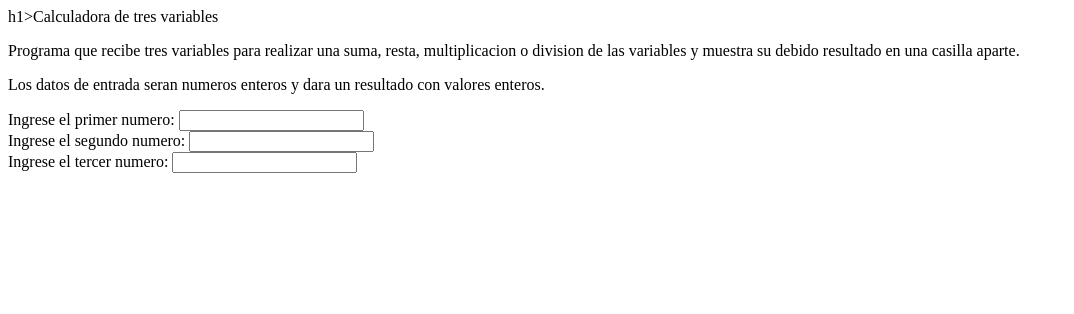
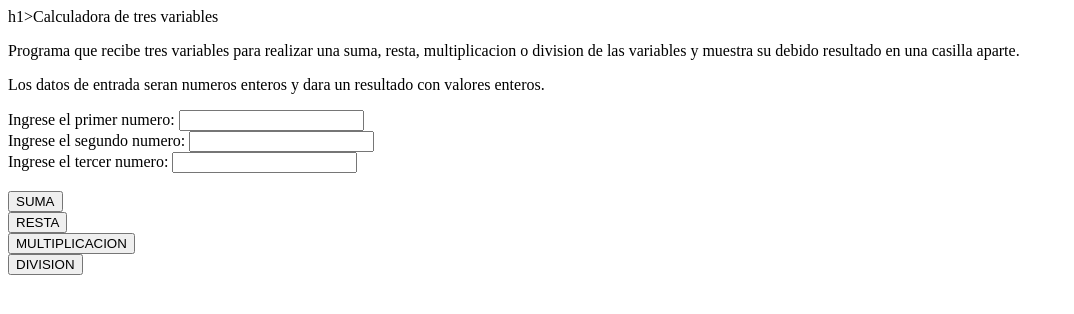
Before and after one commit to Frnn4268/Proyecto2--Calculadora-, a plain HTML site: page index.html in a window 1280 px wide. Shown: the whole page, without its empty margins (0-1074 px from the left). Drawn offline with Linux system fonts and the light colour scheme.

Commit message:
Se agregaron botones para sumar, restar, multiplicar o dividir

```diff
--- a/index.html
+++ b/index.html
@@ -31,5 +31,16 @@
      <br>
      <br>
 
+     <!--Boton que llamara a la funcion sumar-->
+    <button onclick="suma()">SUMA</button><br>
+    <!--Boton que llamara a la funcion restar-->
+    <button onclick="resta()">RESTA</button><br>
+    <!--Boton que llamara a la funcion multiplicacion-->
+    <button onclick="multiplicacion()">MULTIPLICACION</button><br>
+    <!--Boton que llamara a la funcion division-->
+    <button onclick="division()">DIVISION</button><br>
+    <br>
+
+
 </body>
 </html>
```
